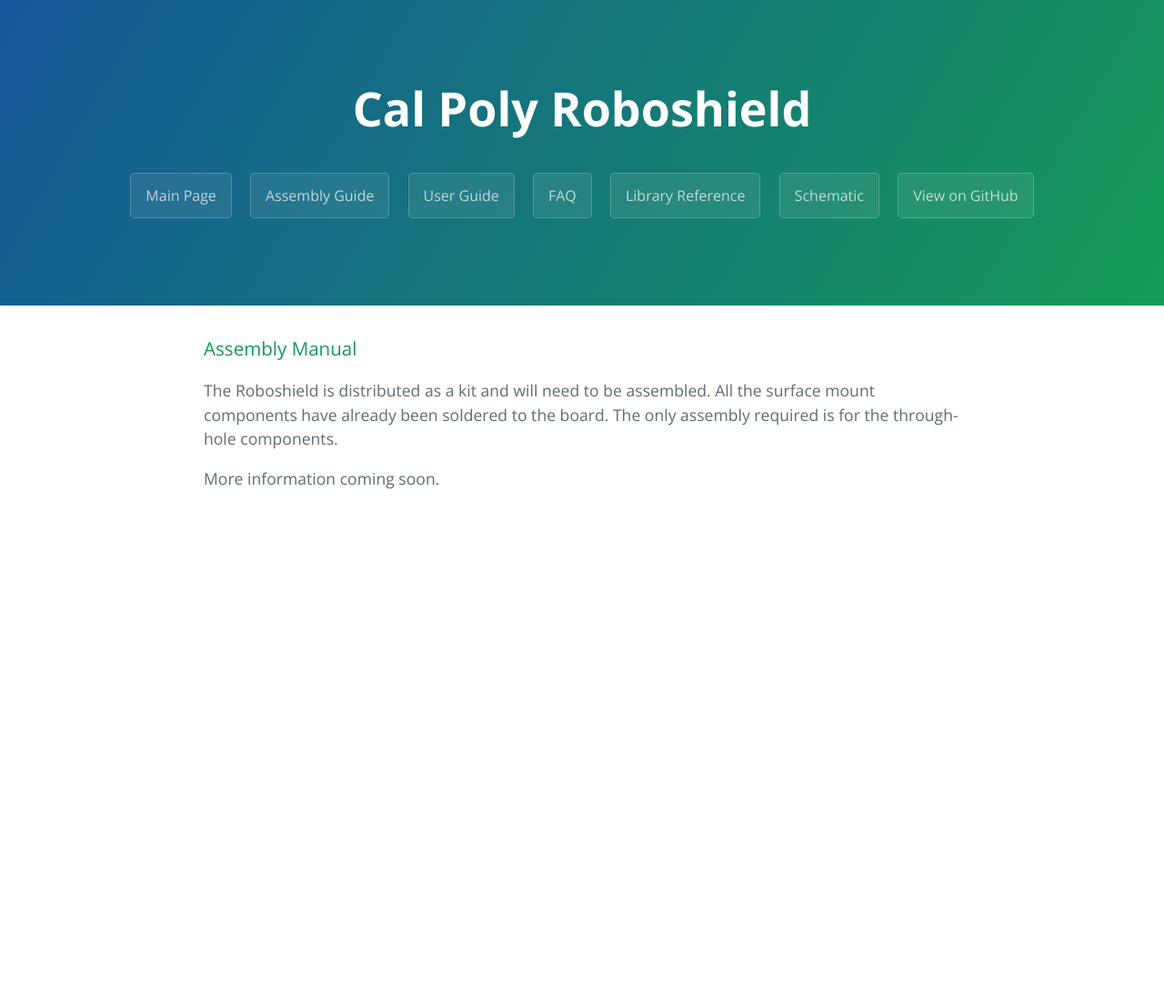
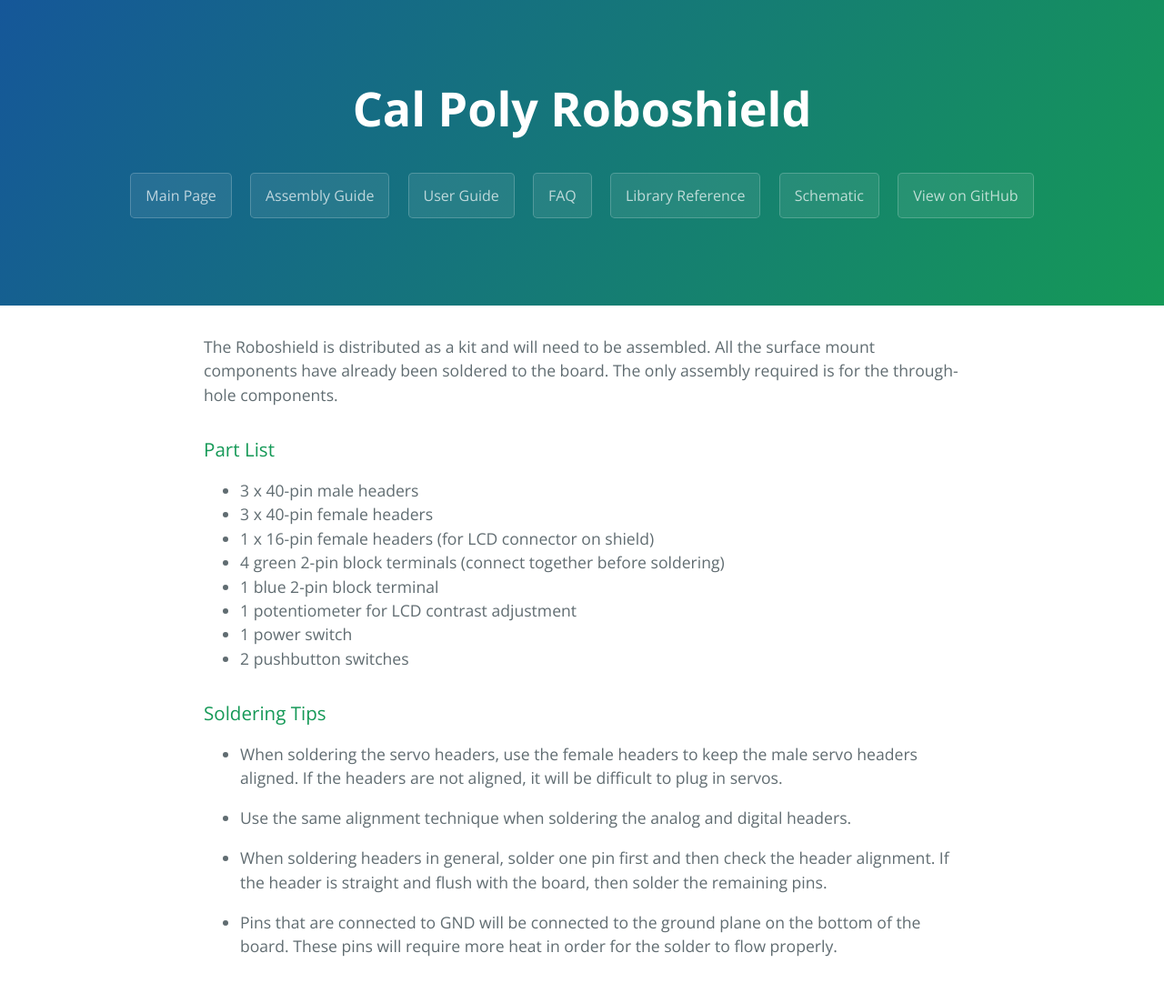
Before and after one commit to bgomberg/roboshield, a Jekyll site: the page built from assembly.md, in a window 1280 px wide. Shown: the whole page at 91% size. Built offline with Jekyll 4.4.1, drawn with Linux system fonts in a browser that asks for light colours; before the commit the page ends 900 px from its top, so only the background shows below that.

Commit message:
updated userguide

```diff
--- a/assembly.md
+++ b/assembly.md
@@ -3,8 +3,25 @@
 title: Roboshield Assembly Page
 ---
 
-### Assembly Manual
-
 The Roboshield is distributed as a kit and will need to be assembled.  All the surface mount components have already been soldered to the board.  The only assembly required is for the through-hole components.
 
-More information coming soon.
+### Part List
+
+* 3 x 40-pin male headers
+* 3 x 40-pin female headers
+* 1 x 16-pin female headers (for LCD connector on shield)
+* 4 green 2-pin block terminals (connect together before soldering)
+* 1 blue 2-pin block terminal
+* 1 potentiometer for LCD contrast adjustment
+* 1 power switch
+* 2 pushbutton switches
+
+### Soldering Tips
+
+* When soldering the servo headers, use the female headers to keep the male servo headers aligned.  If the headers are not aligned, it will be difficult to plug in servos.
+
+* Use the same alignment technique when soldering the analog and digital headers.
+
+* When soldering headers in general, solder one pin first and then check the header alignment.  If the header is straight and flush with the board, then solder the remaining pins.
+
+* Pins that are connected to GND will be connected to the ground plane on the bottom of the board.  These pins will require more heat in order for the solder to flow properly.
```
Also changed, not shown: userguide.md (+1 -1 lines), images/roboshield_pinout.png.
